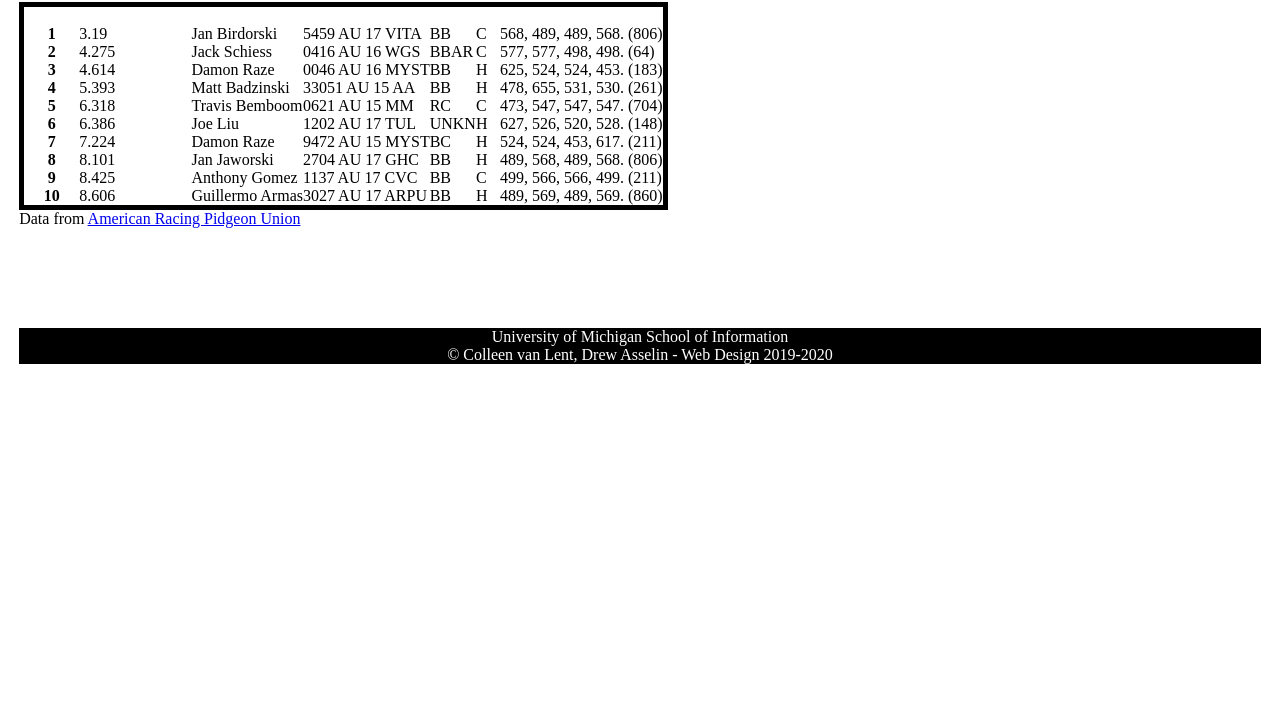
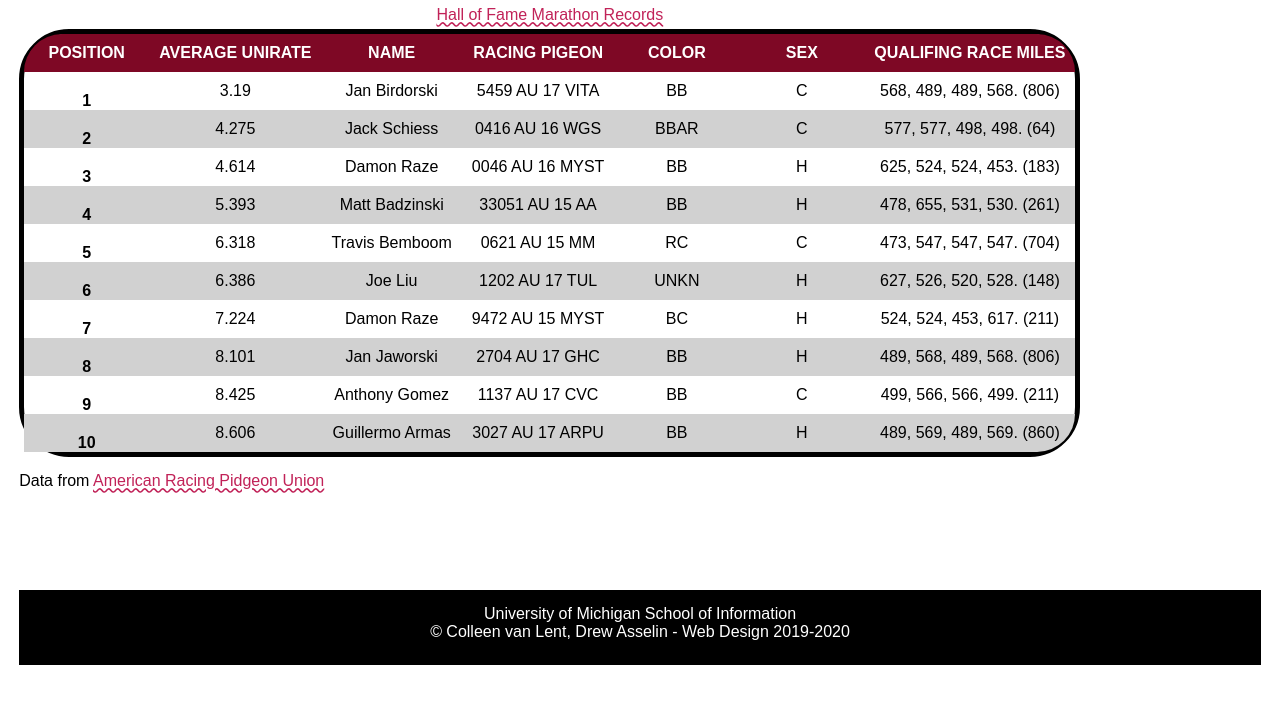
Before and after one commit to lexifogel/homework4-2021, a plain HTML site: page index.html in a window 1280 px wide. Shown: the part 82-800 px from the top of the page. Drawn offline with Linux system fonts and the light colour scheme; a web font is replaced by a local one.

Commit message:
Add files via upload

```diff
--- a/css/style.css
+++ b/css/style.css
@@ -28,8 +28,11 @@ body{
   color: #000000;
   font-size: 16px;
   margin: 1.2em;
-  background-size: cover ;
+  background-size: cover;
   background-position: center;
+  font-family: 'Andika', sans-serif;
+  background-image: url(images/pigeon-background.JPEG), #DDDDDD;
+
 
   /*Req 1*/
 }
@@ -37,48 +40,105 @@ body{
 h1{
   color: #c12258;
   font-size: 2em;
+  text-align: center;
+  line-height: 2;
 
   /*Req 2*/
 }
 
-p{
-
+p {
+  padding-top: 15px;
 }
 
-a{
+a {
+  font-size: 16px;
+  color:  #C12258;  /* or #B21F50, or #B92751) */
+  text-decoration-style: wavy;
+}
 
+*:focus {
+  border-style: dashed;
+  border-width: 3px;
+  border-color: #417243;
 }
+
 
 /*Req 5*/
 /*Add selector and rule here*/
 
 
 
-td{
+td {
+  text-align: center;
+  border-top: 2px;
+  padding: 10px;
+  border-color: #000000;
+}
+
+
+.colhead {
+  color: #FFFFFF;
+  min-width: 125px;
+  padding: 10px;
+  text-align: center;
+  vertical-align: center;
+  text-transform: uppercase;
+  background-color: #7e0825;
+
+
+}
+
+.rowhead {
+  border-bottom: 2px #000000; /* only sides not touching existing border? bottom? */
+}
+
+
+table {
+    border: 5px solid #000000;
+    position: center;
+    border-radius: 50px;
 
 }
 
 
-.colhead{
-  color: #FFFFFF;
 
+
+/* I gave you the selector, but not the property-value pair.
+You can use Inspect Element or your editor to find selectors. */
+
+
+/* the first 'th' within the first 'tr' of the 'thead': */
+thead tr:first-child th:first-child {
+  border-top-left-radius: 50px;
 }
-
-.rowhead{
-
+/* the last 'th' within the first 'tr' of the 'thead': */
+thead tr:first-child th:last-child {
+  border-top-right-radius: 50px;
+}
+/* the first 'td' within the last 'tr' of the 'tbody': */
+tbody tr:last-child td:first-child {
+  border-bottom-left-radius: 50px;
+}
+/* the last 'td' within the last 'tr' of the 'tbody': */
+tbody tr:last-child td:last-child {
+  border-bottom-right-radius: 50px;
 }
 
 
-table{
-    border: 5px solid #000000;
-}
 
-/* I gave you the selector, but not the property-value pair.
-You can use Inspect Element or your editor to find selectors. */
-thead tr:first-child th:first-child{}
 
 /*Add selectors and rules here*/
 
+tr:nth-child(odd) {
+  background: rgba(0, 0, 0, 0)
+}
+tr:nth-child(even) {
+  background: #D1D1D1
+}
+
+tr:hover {
+  background-color: rgba(126, 8, 37, .25)
+}
 
 
 footer{
@@ -86,4 +146,6 @@ footer{
   background:#000000;
   text-align:center;
   color: #FFFFFF;
+  min-height: 75px;
+  width: 100%;
 }
```
